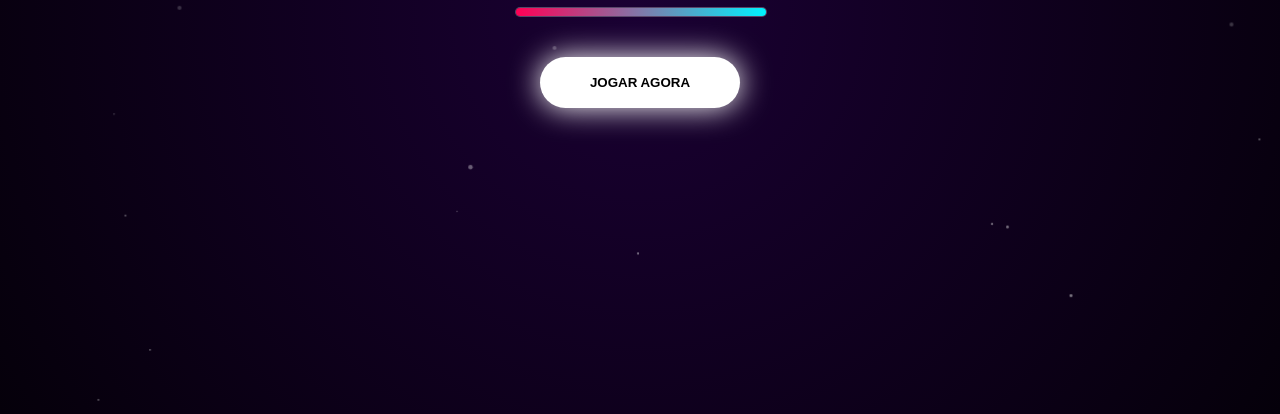
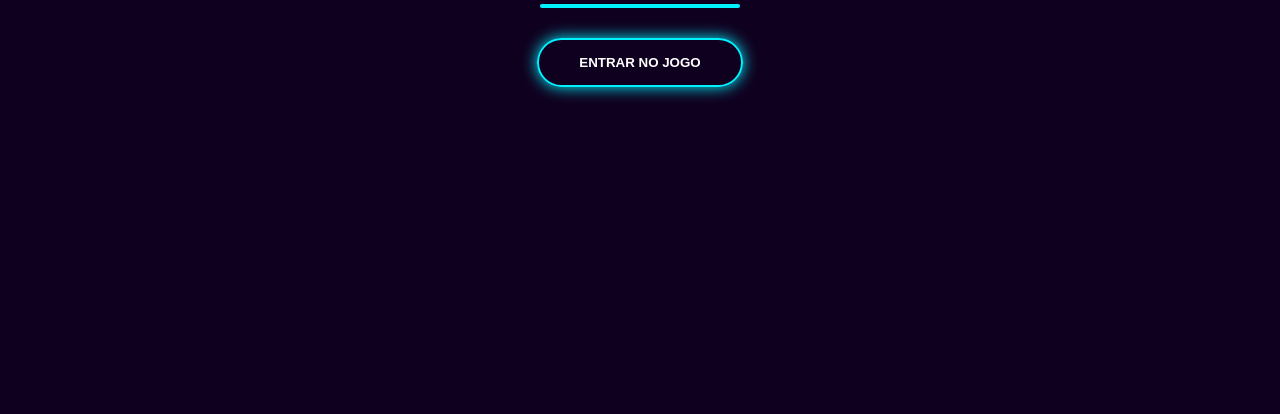
Before and after one commit to xanoyama-blip/AppRevela-ou-Page, a plain HTML site: page index.html in a window 1280 px wide. Shown: the part 386-800 px from the top of the page. Drawn offline with Linux system fonts and the light colour scheme.

Commit message:
Update index.html

```diff
--- a/index.html
+++ b/index.html
@@ -12,72 +12,39 @@
             --bg-dark: #0f001f;
         }
 
-        /* --- TELA DE CARREGAMENTO ULTRA --- */
+        /* --- ANIMAÇÃO DE FUNDO DINÂMICO --- */
+        #bg-canvas {
+            position: fixed; top: 0; left: 0; width: 100%; height: 100%;
+            z-index: -1; background: radial-gradient(circle at 50% 50%, #1a0033 0%, #0f001f 100%);
+        }
+
+        /* --- TELA DE CARREGAMENTO --- */
         #loading-screen {
             position: fixed; top: 0; left: 0; width: 100%; height: 100%;
-            background: radial-gradient(circle, #1a0033 0%, #05000a 100%);
-            z-index: 9999; display: flex; flex-direction: column;
-            align-items: center; justify-content: center; transition: opacity 1s cubic-bezier(0.4, 0, 0.2, 1);
-            overflow: hidden;
+            background: var(--bg-dark); z-index: 9999;
+            display: flex; flex-direction: column; align-items: center; justify-content: center;
+            transition: opacity 0.8s ease;
         }
-
-        /* Animação de Glitch no Título */
-        .loader-logo {
-            font-size: 42px; font-weight: 900; color: white;
-            text-shadow: 2px 2px var(--secondary-neon), -2px -2px var(--primary-neon);
-            margin-bottom: 30px; letter-spacing: 4px; z-index: 2;
-            animation: logoPulse 2s infinite ease-in-out;
+        .loader-logo { font-size: 32px; font-weight: 800; color: var(--primary-neon); text-shadow: 0 0 20px var(--primary-neon); margin-bottom: 20px; }
+        .loader-bar { width: 200px; height: 4px; background: #222; border-radius: 10px; overflow: hidden; }
+        .loader-fill { width: 0%; height: 100%; background: var(--primary-neon); transition: width 2s ease; box-shadow: 0 0 10px var(--primary-neon); }
+        .enter-btn {
+            margin-top: 30px; padding: 15px 40px; border-radius: 30px; border: 2px solid var(--primary-neon);
+            background: transparent; color: white; font-weight: bold; cursor: pointer; display: none;
+            box-shadow: 0 0 15px var(--primary-neon); text-transform: uppercase;
         }
-
-        @keyframes logoPulse {
-            0%, 100% { transform: scale(1); filter: brightness(1); }
-            50% { transform: scale(1.05); filter: brightness(1.3); text-shadow: 4px 4px var(--secondary-neon), -4px -4px var(--primary-neon); }
-        }
-
-        .loader-container { width: 250px; text-align: center; z-index: 2; }
-        .loader-bar {
-            width: 100%; height: 8px; background: rgba(255,255,255,0.1);
-            border-radius: 20px; overflow: hidden; position: relative;
-            border: 1px solid rgba(255,255,255,0.2);
-        }
-        .loader-fill {
-            width: 0%; height: 100%; background: linear-gradient(90deg, var(--secondary-neon), var(--primary-neon));
-            transition: width 2.5s cubic-bezier(0.1, 0.5, 0.5, 1);
-            box-shadow: 0 0 20px var(--primary-neon);
-        }
-
-        /* Partículas de fundo no Loading */
-        .loading-particle {
-            position: absolute; background: white; border-radius: 50%;
-            opacity: 0.3; animation: floatParticle 5s infinite linear;
-        }
-
-        @keyframes floatParticle {
-            0% { transform: translateY(100vh) scale(0); opacity: 0; }
-            50% { opacity: 0.5; }
-            100% { transform: translateY(-10vh) scale(1); opacity: 0; }
-        }
-
-        .enter-btn {
-            margin-top: 40px; padding: 18px 50px; border-radius: 50px;
-            border: none; background: white; color: black; font-weight: 900;
-            cursor: pointer; display: none; z-index: 2;
-            box-shadow: 0 0 30px white; text-transform: uppercase;
-            animation: btnSlideUp 0.5s ease-out forwards;
-        }
-
-        @keyframes btnSlideUp { from { transform: translateY(30px); opacity: 0; } to { transform: translateY(0); opacity: 1; } }
-
-        /* --- RESTO DO APP --- */
-        #bg-canvas { position: fixed; top: 0; left: 0; width: 100%; height: 100%; z-index: -1; background: #0f001f; }
 
         body {
             margin: 0; background: transparent; color: white;
             font-family: 'Poppins', 'Segoe UI', sans-serif; height: 100vh;
-            display: flex; flex-direction: column; align-items: center; overflow: hidden;
+            display: flex; flex-direction: column; align-items: center;
+            overflow: hidden;
         }
 
-        .creator-tag { font-size: 10px; color: rgba(255, 255, 255, 0.5); letter-spacing: 1px; text-transform: uppercase; margin-top: -5px; margin-bottom: 15px; }
+        .creator-tag {
+            font-size: 10px; color: rgba(255, 255, 255, 0.5); letter-spacing: 1px;
+            text-transform: uppercase; margin-top: -5px; margin-bottom: 15px;
+        }
 
         @keyframes cardBounce {
             0% { transform: scale(1); }
@@ -86,18 +53,26 @@
         }
         .card-change-anim { animation: cardBounce 0.5s ease-out; }
 
-        .roulette-icon { position: absolute; top: 20px; right: 20px; font-size: 32px; cursor: pointer; z-index: 100; filter: drop-shadow(0 0 8px var(--gold-neon)); }
+        .roulette-icon {
+            position: absolute; top: 20px; right: 20px; font-size: 32px;
+            cursor: pointer; z-index: 100; filter: drop-shadow(0 0 8px var(--gold-neon));
+        }
 
         #roulette-modal {
             position: fixed; top: 0; left: 0; width: 100%; height: 100%;
             background: rgba(10, 0, 20, 0.98); z-index: 1000; display: none;
-            flex-direction: column; align-items: center; justify-content: center; backdrop-filter: blur(15px);
+            flex-direction: column; align-items: center; justify-content: center;
+            backdrop-filter: blur(15px);
         }
 
-        .close-roulette { position: absolute; top: 25px; right: 25px; font-size: 35px; color: var(--secondary-neon); font-weight: bold; cursor: pointer; }
+        .close-roulette {
+            position: absolute; top: 25px; right: 25px; font-size: 35px;
+            color: var(--secondary-neon); font-weight: bold; cursor: pointer;
+        }
 
         .roulette-container {
-            width: 260px; height: 260px; border-radius: 50%; border: 8px solid #222; position: relative;
+            width: 260px; height: 260px; border-radius: 50%;
+            border: 8px solid #222; position: relative;
             display: flex; align-items: center; justify-content: center;
             background: conic-gradient(from 0deg, #111, #222, #111, #333, #111);
             box-shadow: inset 0 0 50px #000, 0 0 30px var(--gold-neon);
@@ -162,12 +137,9 @@
     <canvas id="bg-canvas"></canvas>
 
     <div id="loading-screen">
-        <div id="loading-bg-elements"></div>
         <div class="loader-logo">REVELA OU PAGA</div>
-        <div class="loader-container">
-            <div class="loader-bar"><div class="loader-fill" id="fill"></div></div>
-        </div>
-        <button class="enter-btn" id="enter-btn" onclick="startGame()">JOGAR AGORA</button>
+        <div class="loader-bar"><div class="loader-fill" id="fill"></div></div>
+        <button class="enter-btn" id="enter-btn" onclick="startGame()">ENTRAR NO JOGO</button>
     </div>
 
     <div class="roulette-icon" onclick="openRouletteWithSound()">🎡</div>
@@ -262,7 +234,7 @@
     initCanvas();
     animateBg();
 
-    // --- SISTEMA DE ÁUDIO ---
+    // --- SISTEMA DE ÁUDIO DINÂMICO ---
     let audioCtx = null;
 
     function initAudio() {
@@ -292,21 +264,7 @@
         }, 4000);
     }
 
-    // Som de Entrada no Loading (Novo)
-    function playLoadingSound() {
-        if (!audioCtx) return;
-        const now = audioCtx.currentTime;
-        const osc = audioCtx.createOscillator();
-        const gain = audioCtx.createGain();
-        osc.type = 'sawtooth';
-        osc.frequency.setValueAtTime(100, now);
-        osc.frequency.exponentialRampToValueAtTime(800, now + 0.5);
-        gain.gain.setValueAtTime(0.1, now);
-        gain.gain.exponentialRampToValueAtTime(0.001, now + 0.5);
-        osc.connect(gain); gain.connect(audioCtx.destination);
-        osc.start(); osc.stop(now + 0.5);
-    }
-
+    // Som para o ícone da roleta (Novo)
     function playIconSound() {
         if (!audioCtx) return;
         const now = audioCtx.currentTime;
@@ -367,37 +325,23 @@
         }, 80);
     }
 
-    // --- LÓGICA DO LOADING ---
     window.onload = () => {
         const fill = document.getElementById('fill');
         const btn = document.getElementById('enter-btn');
-        const bgElements = document.getElementById('loading-bg-elements');
-
-        // Criar partículas de loading
-        for(let i=0; i<30; i++) {
-            const p = document.createElement('div');
-            p.className = 'loading-particle';
-            p.style.left = Math.random() * 100 + 'vw';
-            p.style.width = p.style.height = (Math.random() * 5 + 2) + 'px';
-            p.style.animationDelay = Math.random() * 5 + 's';
-            bgElements.appendChild(p);
-        }
-
         setTimeout(() => { fill.style.width = "100%"; }, 100);
-        setTimeout(() => { btn.style.display = "block"; }, 2600);
+        setTimeout(() => { btn.style.display = "block"; }, 2100);
     };
 
     function startGame() {
         initAudio();
-        playLoadingSound();
         document.getElementById('loading-screen').style.opacity = "0";
-        setTimeout(() => { document.getElementById('loading-screen').style.display = "none"; }, 1000);
+        setTimeout(() => { document.getElementById('loading-screen').style.display = "none"; }, 800);
     }
 
-    // --- LÓGICA DO JOGO ---
     let players = [];
     let isSpinning = false;
 
+    // Função para abrir a roleta com som
     function openRouletteWithSound() {
         playIconSound();
         toggleRoulette();
@@ -449,27 +393,43 @@
         'Amigos': {
             verdade: [
                 "Qual seu crush secreto hoje?", "Já mentiu para alguém nesta roda?", "Beijaria alguém aqui por 100 reais?", "Pior mico que passou?", "Ilha deserta com quem?",
-                "Quem aqui é a pessoa mais chata?", "Qual foi a última mentira que você contou?", "Já pegou algum ex de amigo?", "Qual seu hábito mais estranho?"
+                "Quem aqui é a pessoa mais chata?", "Qual foi a última mentira que você contou?", "Já pegou algum ex de amigo?", "Qual seu hábito mais estranho?",
+                "Se pudesse trocar de vida com alguém aqui, quem seria?", "Qual seu maior medo no amor?", "O que você achou da primeira pessoa que conheceu aqui?",
+                "Já fingiu estar doente para não sair?", "Qual a coisa mais infantil que você ainda faz?", "Quem aqui você nunca deixaria cuidar dos seus filhos?",
+                "Já stalkeou alguém hoje?", "O que você faria se ganhasse na loteria agora?", "Qual sua maior insecurity?", "Já chorou por causa de um filme de desenho?"
             ],
             desafio: [
                 "Imite um macaco por 30 segundos.", "Mande um emoji de coração pro seu crush.", "Tente lamber seu cotovelo.", "Dança ridícula sem música.",
-                "Fale com sotaque de outro estado até sua próxima vez."
+                "Fale com sotaque de outro estado até sua próxima vez.", "Deixe alguém postar um 'Oi' no seu Instagram.", "Ligue para um contato aleatório e cante 'Parabéns'.",
+                "Faça 15 flexões ou pague um lanche pro dono do celular.", "Fique 1 rodada sem falar nada.", "Imite alguém da roda até descobrirem quem é.",
+                "Tente equilibrar uma colher no nariz por 1 minuto.", "Mande uma mensagem para sua mãe dizendo que vai casar amanhã.", "Faça uma pose de modelo e fique assim por 30 segundos.",
+                "Deixe alguém da roda ver sua última foto na galeria.", "Tome um copo de água sem usar as mãos."
             ]
         },
         'Pesado': {
             verdade: [
-                "Qual sua maior fantasia?", "Já beijou alguém nesta roda?", "Mandou nudes recentemente?", "Já teve sonho erótico com alguém daqui?", "Qual seu ponto mais sensível?"
+                "Qual sua maior fantasia?", "Já beijou alguém nesta roda?", "Mandou nudes recentemente?", "Já teve sonho erótico com alguém daqui?", "Qual seu ponto mais sensível?",
+                "Luz acesa ou apagada na hora H?", "Já transou no carro?", "Qual sua posição favorita?", "Sente no colo por 1 rodada.", "Qual foi o lugar mais estranho que você já ficou com alguém?",
+                "Já foi pego no flagra?", "Prefere dominar ou ser dominado?", "Qual o nome da pessoa que você mais se arrepende de ter ficado?", "Já usou algum brinquedo?",
+                "Quem aqui você teria coragem de ter uma amizade colorida?", "Tamanho realmente importa para você?", "Já beijou alguém do mesmo sexo?", "Qual sua maior loucura na cama?"
             ],
             desafio: [
-                "Beijo no pescoço da pessoa à sua esquerda.", "Mande uma mensagem ousada pro último match do Tinder.", "Tire uma peça de roupa."
+                "Beijo no pescoço da pessoa à sua esquerda.", "Mande uma mensagem ousada pro último match do Tinder.", "Tire uma peça de roupa.", "Lamba o pescoço da pessoa à frente.",
+                "Sussurre algo picante no ouvido de alguém.", "Faça uma massagem nos pés de quem está à sua direita.", "Fique apenas de roupa íntima (ou pague 5 doses/micos).",
+                "Deixe alguém da roda morder seu lábio levemente.", "Tente tirar a camiseta de alguém usando apenas os dentes.", "Faça um 'lap dance' de 20 segundos em alguém da roda.",
+                "Mande um áudio gemendo para um amigo próximo.", "Deixe alguém cheirar seu pescoço.", "Coma uma fruta de forma sensual olhando para alguém."
             ]
         },
         'Família': {
             verdade: [
-                "Quem é o filho favorito?", "Qual segredo você esconde dos seus pais?", "Lembrança de infância mais engraçada?", "Já culpou seu irmão por um erro seu?"
+                "Quem é o filho favorito?", "Qual segredo você esconde dos seus pais?", "Lembrança de infância mais engraçada?", "Já culpou seu irmão por um erro seu?",
+                "Qual a maior bronca que você já levou?", "Quem da família é o mais preguiçoso?", "O que você faria com o dinheiro da herança?", "Já quebrou algo e escondeu?",
+                "Qual parente você não suporta em festas?", "Quem aqui cozinha melhor?", "Qual apelido de infância você odeia?", "Já fingiu gostar de um presente de Natal?"
             ],
             desafio: [
-                "Lave a louça da próxima refeição.", "Conte uma piada ruim e faça todos rirem.", "Mímica de um animal difícil."
+                "Lave a louça da próxima refeição.", "Conte uma piada ruim e faça todos rirem.", "Mímica de um animal difícil.", "Imite seu pai ou sua mãe agora.",
+                "Ligue para um parente e diga que o ama do nada.", "Faça um café para quem está jogando.", "Dance uma música antiga da Xuxa.",
+                "Arume uma gaveta da casa agora.", "Fique 2 minutos sem usar o celular.", "Faça uma declaração de amor para um pet da casa."
             ]
         }
     };
```
